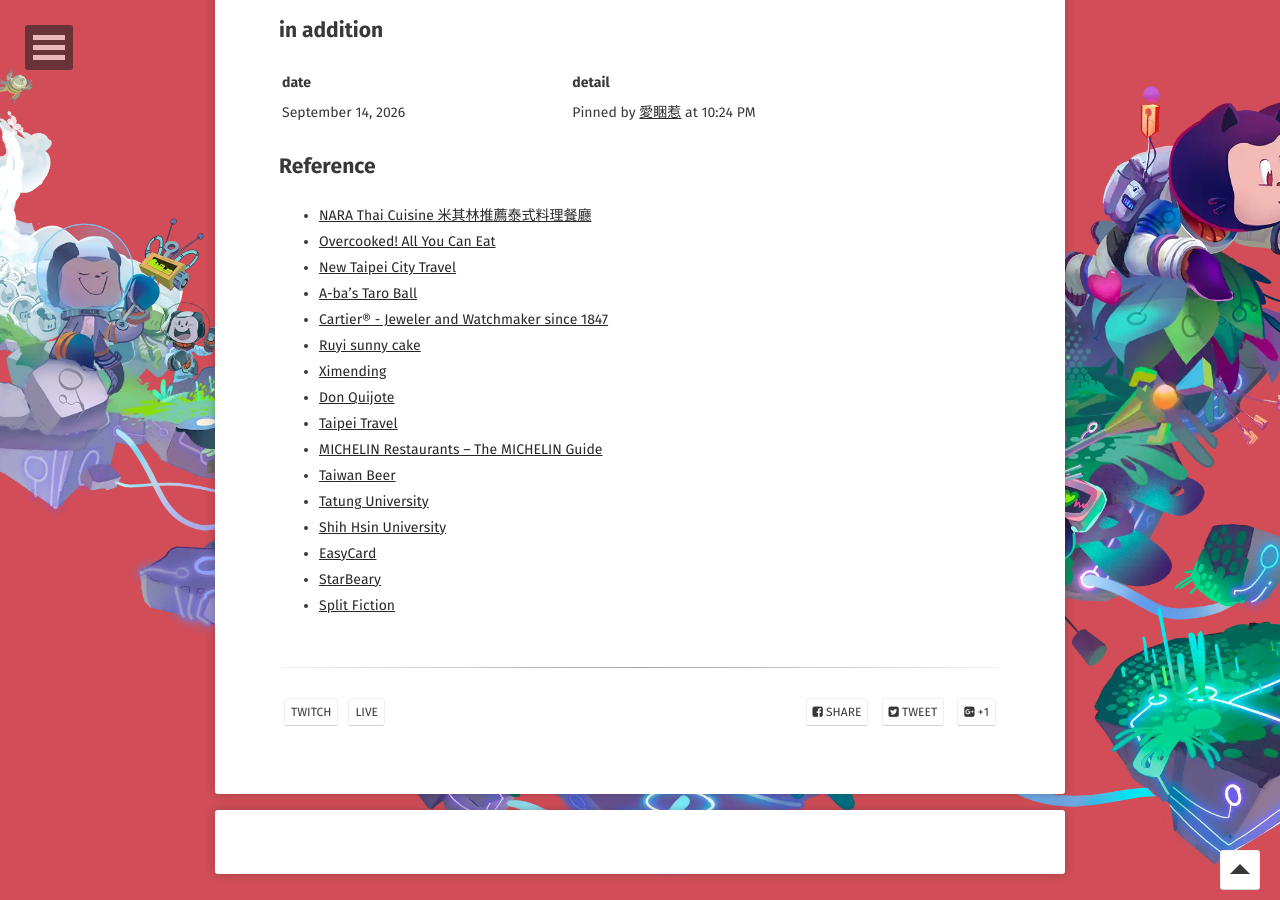
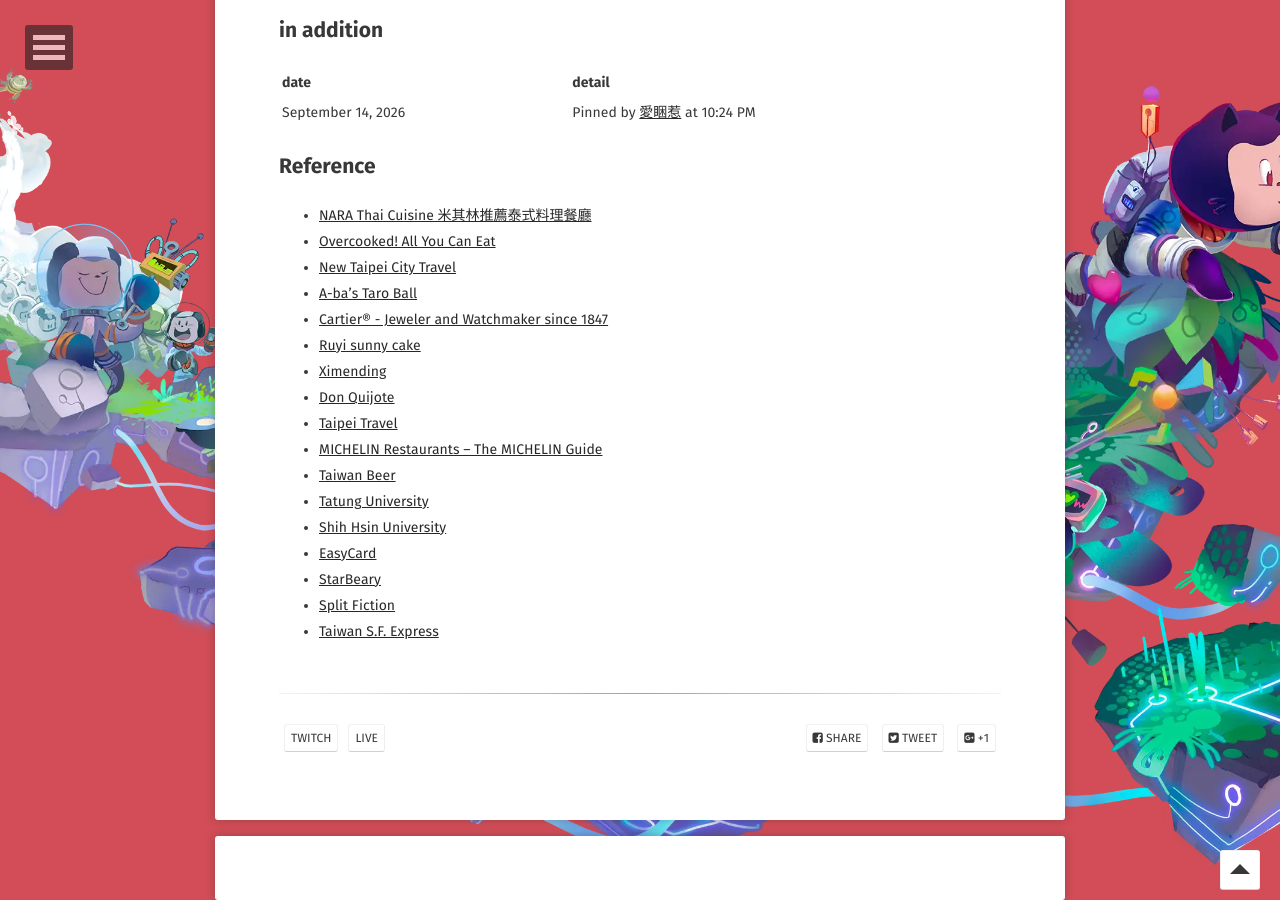
Before and after one commit to WebPavel/WebPavel.github.io, a Jekyll site: the page built from _posts/2026-08-23-Twitch-streamer-records.md, in a window 1280 px wide and 900 px high, scrolled down 5424 px. Built offline with Jekyll 4.4.1, drawn with Linux system fonts in a browser that asks for light colours; some web fonts are replaced; comment, search, counter and statistics services are not loaded.

Commit message:
feat: information about Taiwan S.F. Express

```diff
--- a/_posts/2026-08-23-Twitch-streamer-records.md
+++ b/_posts/2026-08-23-Twitch-streamer-records.md
@@ -143,3 +143,4 @@
 - [EasyCard](https://www.easycard.com.tw/)
 - [StarBeary](https://www.starbeary.com/)
 - [Split Fiction](https://www.ea.com/games/split-fiction/split-fiction)
+- [Taiwan S.F. Express](https://htm.sf-express.com/tw/en/)
```
